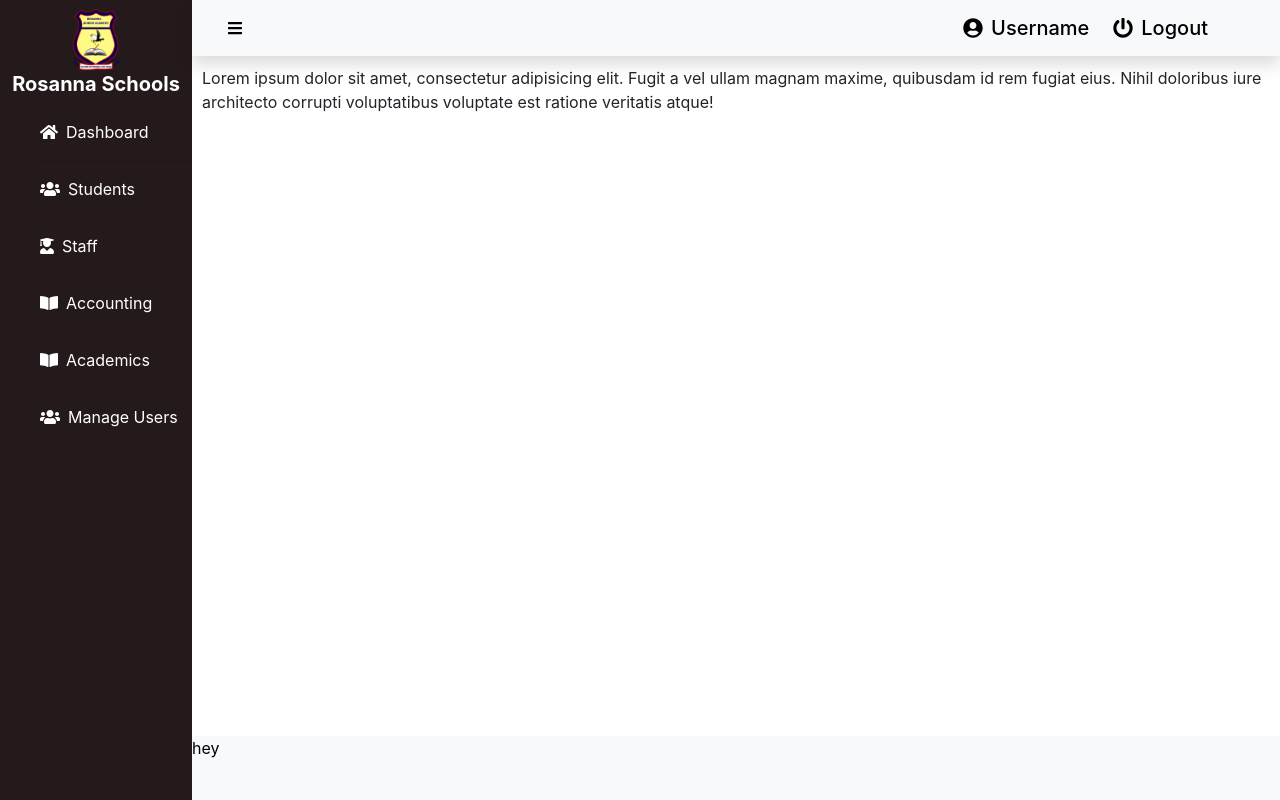
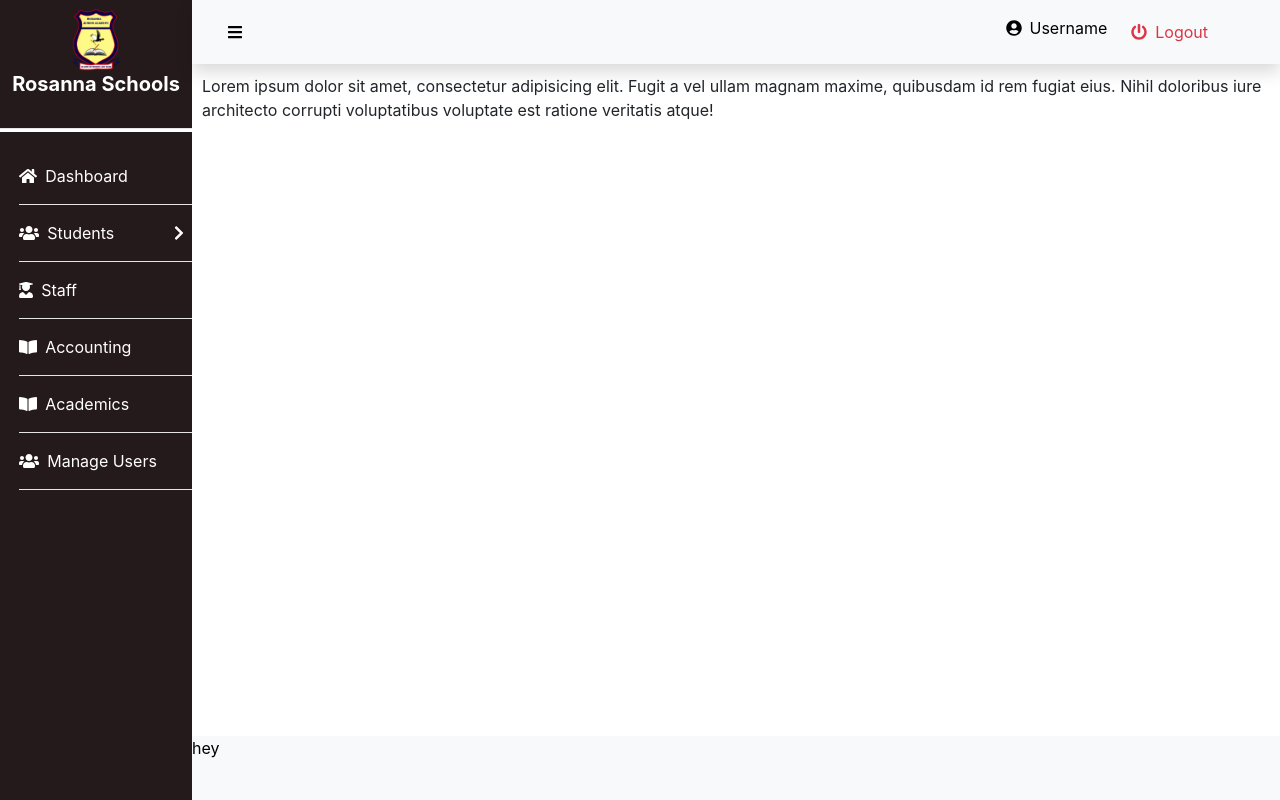
Before and after one commit to megateams/rosanna, a Django app: page /dashboard/ in a window 1280 px wide. Run offline with Django 4.2, Linux system fonts and the light colour scheme; some libraries are stand-ins or nearby versions.

Commit message:
modifying the sidebar, creating the student pages

```diff
--- a/frontend/static/css/style.css
+++ b/frontend/static/css/style.css
@@ -1,3 +1,10 @@
+*{
+    box-sizing: border-box;
+    user-select: none;
+    margin: 0;
+    padding: 0;
+}
+
 .main{
     display: flex;
     width: 100%;
@@ -22,10 +29,47 @@
 }
 .sidebar ul{
     list-style-type: none;
+    padding-left: 10%;
 }
+
+.sidebar-links li a{
+    color: #fff;
+    text-decoration: none;
+}
+
+.sidebar-links li a:hover
+{
+    color: #d79430;
+}
+
+/* sidebar sub menu */
+.sidebar-links .main-menu a, .sidebar-links .main-menu .chevron
+{
+    color: #fff;
+    text-decoration: none;
+}
+
+
+
+.submenu li
+{
+    padding-left: 5%;
+    line-height: 38px;
+
+}
+.submenu li a
+{
+    color: #fff;
+    text-decoration: none;
+    font-size: 14px;
+
+}
+
+
+/* sidebar sub menu */
+
 .navbar
 {
-
     color: black;
 }
 
--- /dev/null
+++ b/frontend/static/js/scripts.js
@@ -0,0 +1,15 @@
+// handling sidebar menu click
+
+
+$('.submenu').css({
+    'display' : 'none',
+})
+$('.main-menu').click(function (e) {
+    e.preventDefault();
+    $('.chevron').toggle();
+
+    $('.submenu').toggle();
+
+
+});
+// handling sidebar menu click
--- a/frontend/templates/frontend/base.html
+++ b/frontend/templates/frontend/base.html
@@ -4,12 +4,12 @@
   <head>
     <title>Rosanna Schools | {% block title %}{% endblock title %}</title>
     <!-- Required meta tags -->
+
     <meta charset="utf-8">
     <meta name="viewport" content="width=device-width, initial-scale=1, shrink-to-fit=no">
 
     <!-- Custom CSS -->
     <link rel="stylesheet" href="{% static 'css/style.css' %}">
-
     <!-- Fontawesome -->
     <link rel="stylesheet" href="https://cdnjs.cloudflare.com/ajax/libs/font-awesome/5.15.3/css/all.min.css" integrity="sha384-vpXtB+IuSt5xeIoRZy5o/xpMwXbhCsBBOtDKfUfWJB0mzzM9b9AqPWPhdbtf1KVg" crossorigin="anonymous">
 
@@ -27,32 +27,52 @@
 
                 <h5 class="text-white"><b>Rosanna Schools</b></h5>
             </div>
+            <hr color="#fff" style="height: 3px;">
 
-            <ul className='sidebar-links pt-3 pl-3'>
+            <ul class='sidebar-links pt-3'>
+                <li class="sidebar-item active">
+                    <a class="" href='/dashboard'><i class="fas fa-home  mr-2  "></i><span>Dashboard</span></a>
+
+                </li>
+                <hr color="#fff">
                 <li>
-                    <a class="text-white" href='/dashboard'><i class="fas fa-home  mr-2  "></i><span>Dashboard</span></a>
-                    <hr className='mt-3' />
+                    <div class="main-menu d-flex justify-content-between">
+                        <a class="" href='./students'><i class="fas fa-users    mr-2"></i><span>Students</span></a>
+                        <div class="chevron">
+                            <i class="fas fa-chevron-right    mr-2"></i>
+                        </div>
+                    </div>
+                    <!-- sub menu -->
+                    <ul class="submenu">
+                        <li>
+                            <a href="/studentslist"><i class="fas fa-list    mr-2"></i> Students List</a>
+                        </li>
+                        <li>
+                            <a href="/addstudent"> <i class="fas fa-user-graduate    mr-2"></i> Add student</a>
+                        </li>
+                    </ul>
                 </li>
+                <hr color="#fff">
+                <li class="sidebar-item">
+                    <a class="" href='/staff'><i class="fas fa-user-graduate    mr-2"></i><span>Staff</span></a>
+                    <!-- <hr className='mt-3' /> -->
+                </li>
+                <hr color="#fff">
                 <li>
-                    <a class="text-white" href='./students'><i class="fas fa-users    mr-2"></i><span>Students</span></a>
-                    <hr className='mt-3' />
+                    <a class="" href='./accounting'><i class="fas fa-book-open    mr-2"></i><span>Accounting</span></a>
+                    <!-- <hr className='mt-3' /> -->
                 </li>
+                <hr color="#fff">
                 <li>
-                    <a class="text-white" href='./staff'><i class="fas fa-user-graduate    mr-2"></i><span>Staff</span></a>
-                    <hr className='mt-3' />
+                    <a class="" href='./academics'><i class="fas fa-book-open    mr-2"></i><span>Academics</span></a>
+                    <!-- <hr className='mt-3' /> -->
                 </li>
+                <hr color="#fff">
                 <li>
-                    <a class="text-white" href='./accounting'><i class="fas fa-book-open    mr-2"></i><span>Accounting</span></a>
-                    <hr className='mt-3' />
+                    <a class="" href='./manageusers'><i class="fas fa-users    mr-2"></i><span>Manage Users</span></a>
+                    <!-- <hr className='mt-3' /> -->
                 </li>
-                <li>
-                    <a class="text-white" href='./academics'><i class="fas fa-book-open    mr-2"></i><span>Academics</span></a>
-                    <hr className='mt-3' />
-                </li>
-                <li>
-                    <a class="text-white" href='./manageusers'><i class="fas fa-users    mr-2"></i><span>Manage Users</span></a>
-                    <hr className='mt-3' />
-                </li>
+                <hr color="#fff">
             </ul>
         </aside>
 
@@ -67,8 +87,8 @@
                 </div>
 
                 <div class="right mr-5 d-flex">
-                    <h5 class='mt-2 mr-2'><i class="fas fa-user-circle   mr-2 "></i>Username</h5>
-                    <h5 class='ml-3 mt-2 mr-2'><i class="fas fa-power-off   mr-2 "></i>Logout</h5>
+                    <p class='mt-2 mr-2'><i class="fas fa-user-circle   mr-2 "></i>Username</p>
+                    <a class='ml-3 mr-2 text-danger' ><i class="fas fa-power-off   mr-2 "></i>Logout</a>
                 </div>
             </nav>
             <!-- navbar -->
@@ -90,5 +110,15 @@
     <script src="https://cdnjs.cloudflare.com/ajax/libs/popper.js/1.14.7/umd/popper.min.js" integrity="sha384-UO2eT0CpHqdSJQ6hJty5KVphtPhzWj9WO1clHTMGa3JDZwrnQq4sF86dIHNDz0W1" crossorigin="anonymous"></script>
     <script src="https://stackpath.bootstrapcdn.com/bootstrap/4.3.1/js/bootstrap.min.js" integrity="sha384-JjSmVgyd0p3pXB1rRibZUAYoIIy6OrQ6VrjIEaFf/nJGzIxFDsf4x0xIM+B07jRM" crossorigin="anonymous"></script>
     <script defer src="https://use.fontawesome.com/releases/v5.1.1/js/all.js" integrity="sha384-BtvRZcyfv4r0x/phJt9Y9HhnN5ur1Z+kZbKVgzVBAlQZX4jvAuImlIz+bG7TS00a" crossorigin="anonymous"></script>
+
+    <!-- ajax -->
+      <script src="https://ajax.googleapis.com/ajax/libs/jquery/3.1.0/jquery.min.js"></script>
+
+
+    <!-- custom js -->
+    <script src="{% static 'js/scripts.js' %}"></script>
+
+
+
 </body>
 </html>
--- a/frontend/urls.py
+++ b/frontend/urls.py
@@ -5,5 +5,7 @@ from . import views
 urlpatterns = [
     path('', views.login, name="Login"),
     path('dashboard/', views.home, name="Dashboard"),
-    path('students/', views.students, name="Students"),
+    path('studentslist/', views.studentsList, name="Students List"),
+    path('addstudent/', views.studentsAdd, name="Add Students"),
+    path('staff/', views.staff, name="Staff"),
 ]
--- a/frontend/views.py
+++ b/frontend/views.py
@@ -7,5 +7,11 @@ def home(request):
 def login(request):
     return render(request, 'frontend/login.html')
 
-def students(request):
-    return render(request, 'frontend/students.html')
+def studentsList(request):
+    return render(request, 'frontend/student/studentsList.html')
+
+def studentsAdd(request):
+    return render(request, 'frontend/student/studentsAdd.html')
+
+def staff(request):
+    return render(request, 'frontend/staff.html')
```
Also changed, not shown: frontend/templates/frontend/staff.html (added, +12 -0 lines), frontend/templates/frontend/student/studentsAdd.html (added, +12 -0 lines), frontend/templates/frontend/student/studentsList.html (added, +11 -0 lines), frontend/templates/frontend/students.html (deleted, +0 -7 lines).
